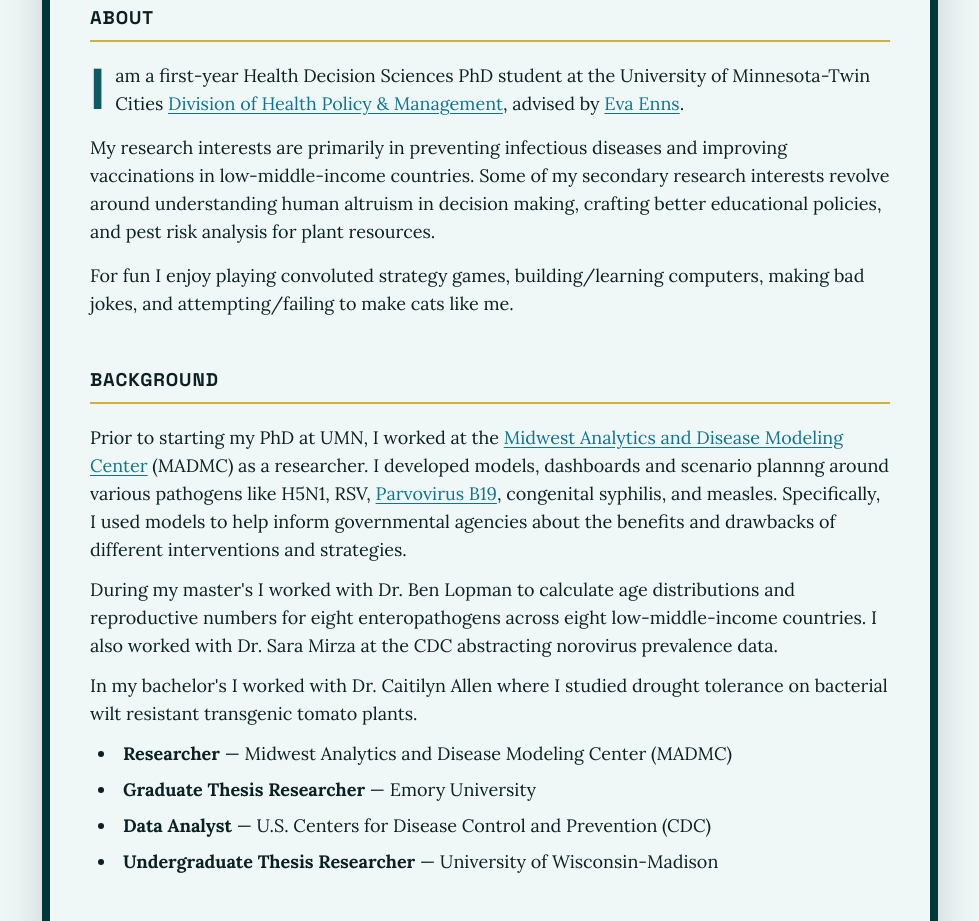
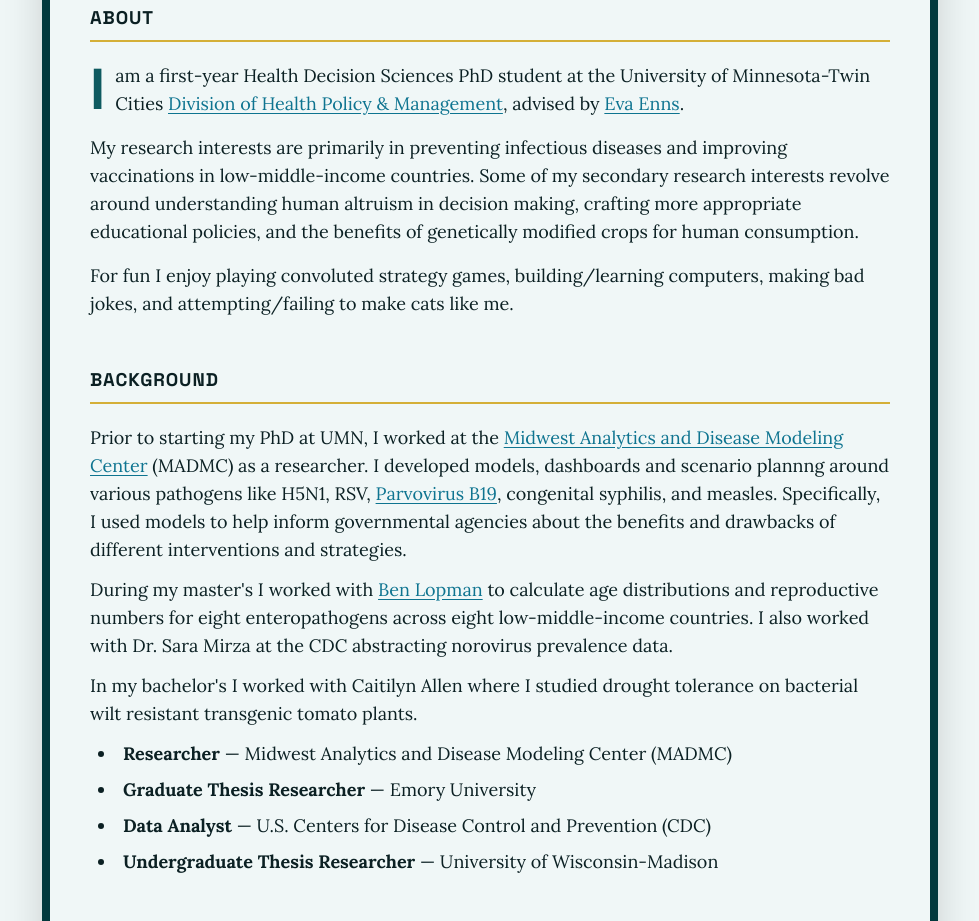
Before and after one commit to spnritesh/spnritesh.github.io, a plain HTML site: page index.html in a window 1280 px wide. Shown: the part 440-1361 px from the top of the page, without its empty margins (150-1129 px from the left). Drawn offline with nearby package versions, Linux system fonts and the light colour scheme.

Commit message:
added github and links for professors and updated interests

```diff
--- a/index.html
+++ b/index.html
@@ -180,6 +180,7 @@
                     <a href="https://scholar.google.com/citations?user=JFqb-WkAAAAJ&hl=en" target="_blank" rel="noopener" class="custom-link">Google Scholar</a>
                     <a href="https://www.linkedin.com/in/ritesh-sivakumar-a99768215" target="_blank" rel="noopener" class="custom-link">LinkedIn</a>
                     <a href="https://orcid.org/0009-0002-1936-0156" target="_blank" rel="noopener" class="custom-link">ORCiD</a>
+                    <a href="https://github.com/spnritesh" target="_blank" rel="noopener" class="custom-link">GitHub</a>
                 </div>
             </div>
         </header>
@@ -203,8 +204,8 @@
                     </p>
                     <p>
                         My research interests are primarily in preventing infectious diseases and improving vaccinations in low-middle-income countries. Some of my secondary
-                        research interests revolve around understanding human altruism in decision making, crafting better educational
-                        policies, and pest risk analysis for plant resources.
+                        research interests revolve around understanding human altruism in decision making, crafting more appropriate educational
+                        policies, and the benefits of genetically modified crops for human consumption.
                     </p>
                     <p>
                         For fun I enjoy playing convoluted strategy games, building/learning computers, making bad jokes, and
@@ -226,11 +227,12 @@
                         target="_blank" class="custom-link">Parvovirus B19</a>, congenital syphilis, and measles. Specifically, I used models to help inform
                         governmental agencies about the benefits and drawbacks of different interventions and strategies.
                         <p>
-                        During my master's I worked with Dr. Ben Lopman to calculate age distributions and reproductive numbers for eight enteropathogens across eight
+                        During my master's I worked with <a href="https://sph.emory.edu/profile/faculty/benjamin-lopman" target="_blank" rel="noopener"
+                        class="custom-link">Ben Lopman</a> to calculate age distributions and reproductive numbers for eight enteropathogens across eight
                         low-middle-income countries. I also worked with Dr. Sara Mirza at the CDC abstracting norovirus prevalence data.
                         </p>
                         <p>
-                        In my bachelor's I worked with Dr. Caitilyn Allen where I studied drought tolerance on bacterial wilt resistant transgenic tomato plants.
+                        In my bachelor's I worked with Caitilyn Allen where I studied drought tolerance on bacterial wilt resistant transgenic tomato plants.
                         </p>
                     </p>
                     <ul class="list-disc list-inside space-y-2 pl-2">
```
